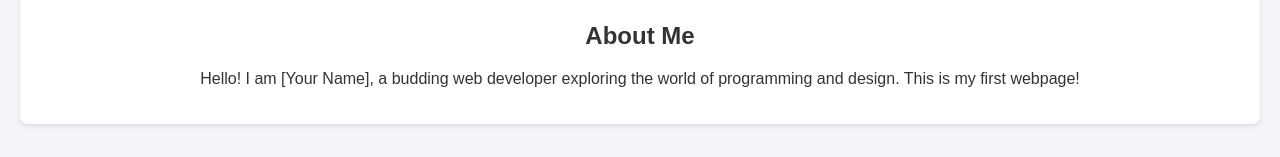
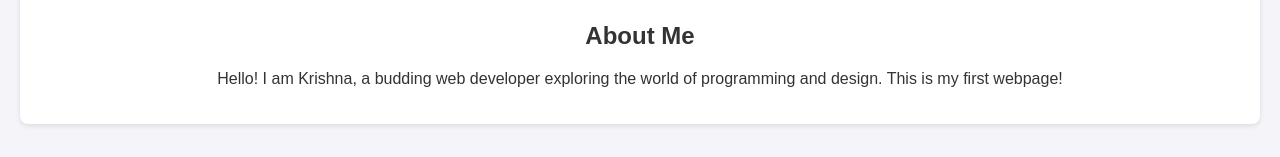
Before and after one commit to kalyankarkc/Krishna, a plain HTML site: page index.html in a window 1280 px wide. Shown: the part 173-330 px from the top of the page. Drawn offline with Linux system fonts and the light colour scheme.

Commit message:
Update index.html

```diff
--- a/index.html
+++ b/index.html
@@ -82,7 +82,7 @@
     <div class="container">
         <section id="about" class="about">
             <h2>About Me</h2>
-            <p>Hello! I am [Your Name], a budding web developer exploring the world of programming and design. This is my first webpage!</p>
+            <p>Hello! I am Krishna, a budding web developer exploring the world of programming and design. This is my first webpage!</p>
         </section>
 
         <section id="contact" class="social-links">
```
